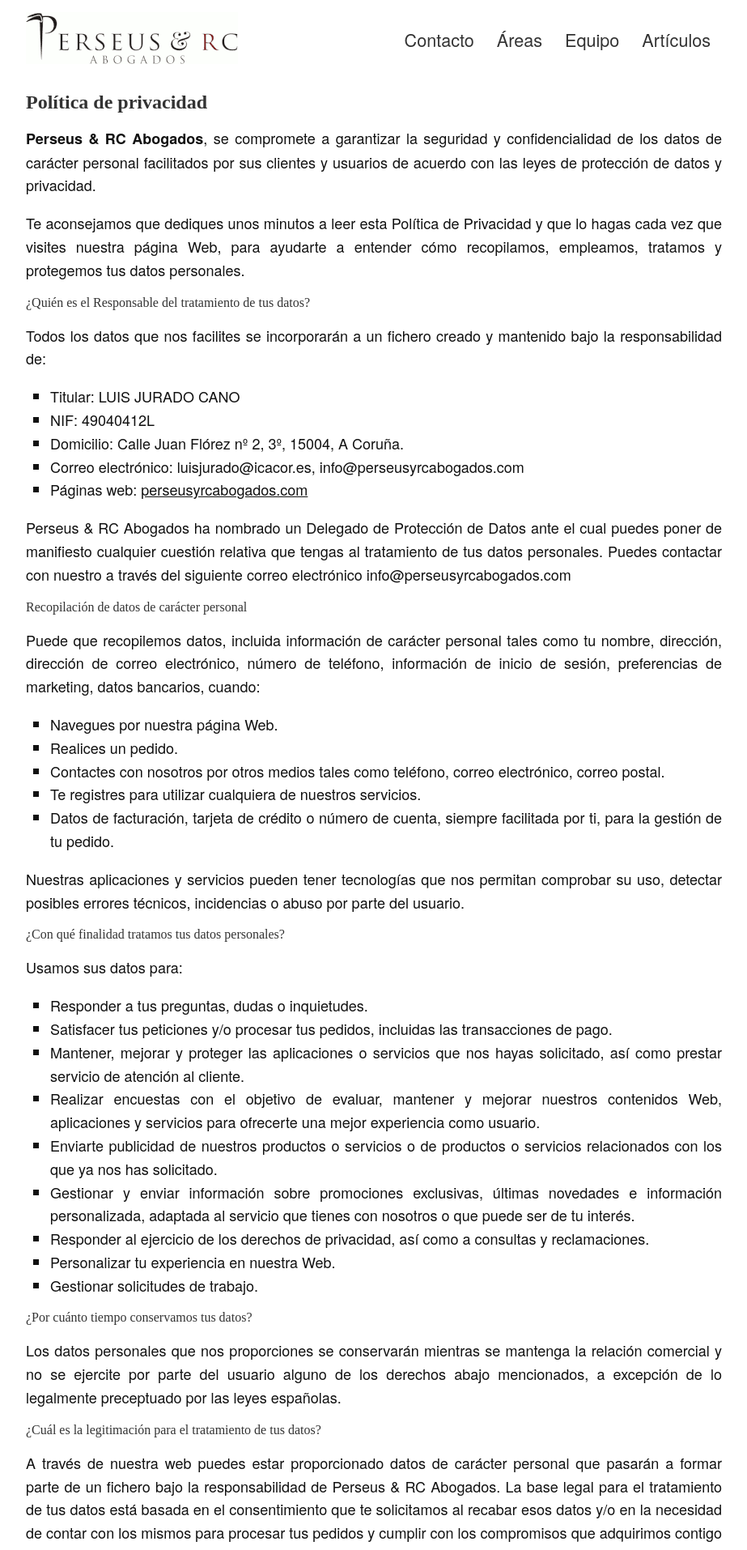
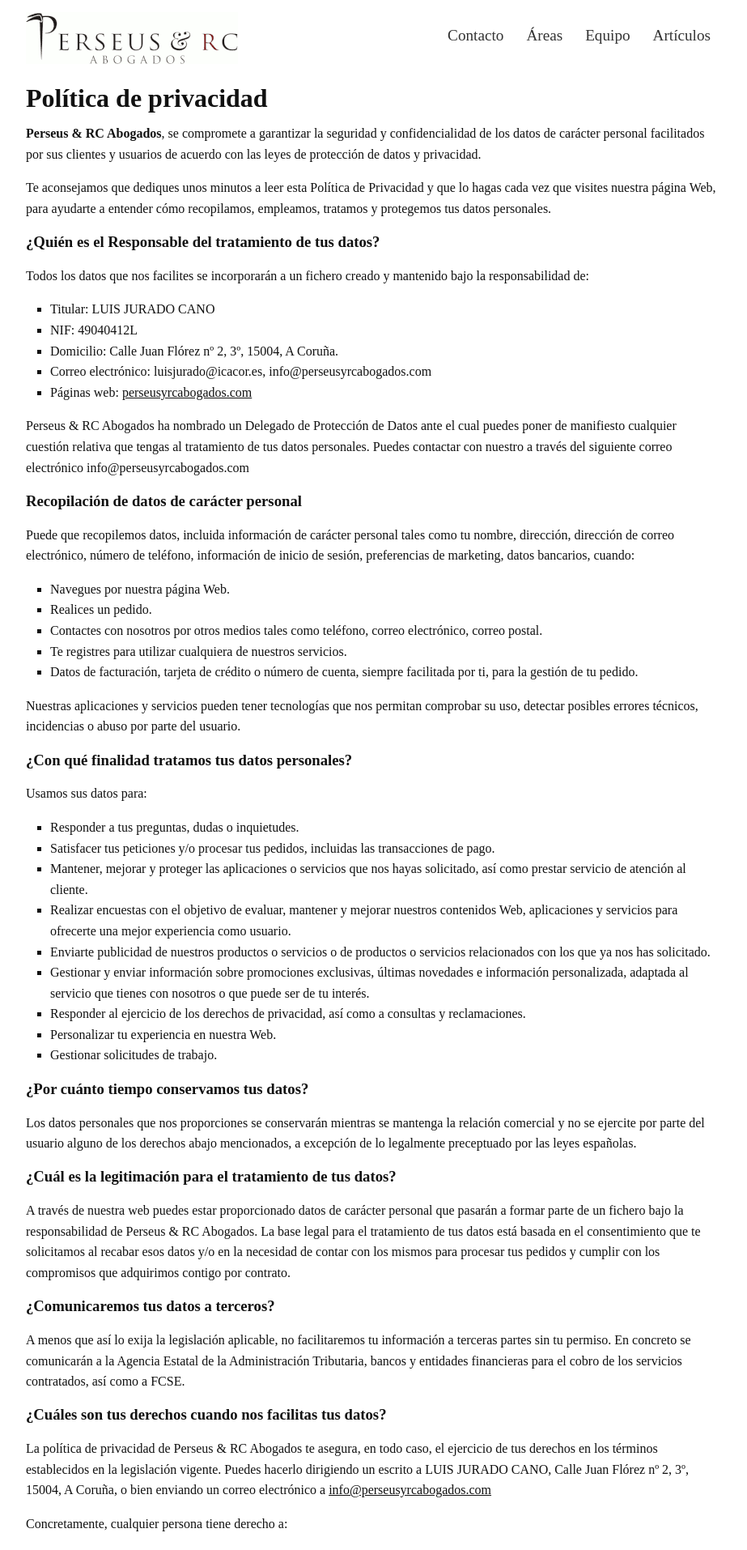
Before and after one commit to streaming10/perseusnew, a Jekyll site: the page built from legal.md, in a window 1280 px wide. Shown: the top 1914 px of the page at 81% size, without its empty margins (158-1081 px from the left). Built offline with Jekyll 4.4.1, drawn with Linux system fonts in a browser that asks for light colours; our own code applies the rules of GitHub Pages for plain Markdown files.

Commit message:
Update style.css

```diff
--- a/css/style.css
+++ b/css/style.css
@@ -57,7 +57,8 @@ pre {
   color: #000000;
   font-weight:bold;
   font-size: 12px;
-  font-family: IBMVGA, Consolas, Fixed;
+/*  font-family: IBMVGA, Consolas, Fixed;
+*/
 }
 
 code {
@@ -127,11 +128,12 @@ body {
   text-decoration: none;
   margin: 0;
   max-width: 860px;
-
+/*
   font-family: HelveticaNeue, Helvetica, Arial;
   font-size: 18px;
   text-align: justify;
   text-justify: inter-word;
+*/
 }
 
 a {
@@ -153,11 +155,13 @@ p {
 }
 
 h1 {
+ /*
   font-family: TrajanPro, "Times New Roman";
   font-weight: 400;
   line-height:1.0em;
   font-size: 24px;
   color: #333333;
+*/
 }
 
 h1 a {
@@ -169,11 +173,13 @@ h1 a:hover {
 }
 
 h2 {
+/*
   font-family: TrajanPro, "Times New Roman";
   font-weight: 400;
   line-height:1.0em;
   color: #333333;
   font-size: 18px;
+*/
 }
 
 h2 a {
@@ -185,11 +191,13 @@ h2 a:hover {
 }
 
 h3 {
+/*
   font-family: TrajanPro, "Times New Roman";
   font-weight: 400;
   line-height:1.0em;
   color: #333333;
   font-size: 16px;
+*/
 }
 
 h3 a {
@@ -201,23 +209,29 @@ h3 a:hover {
 }
 
 h4 {
+/*
   font-family: TrajanPro, "Times New Roman";
   font-weight: 600;
   color: #333333;
   font-size: 14px;
+*/
 }
 
 h5 {
+/*
   font-family: TrajanPro, "Times New Roman";
   font-weight: 300;
   color: #333333;
   font-size: 14px;
+*/
 }
 
 h6 {
+/*
   font-family: TrajanPro, "Times New Roman";
   font-weight: 600;
   font-size: 13px;
+*/
 }
 
 ul, ol {
```
